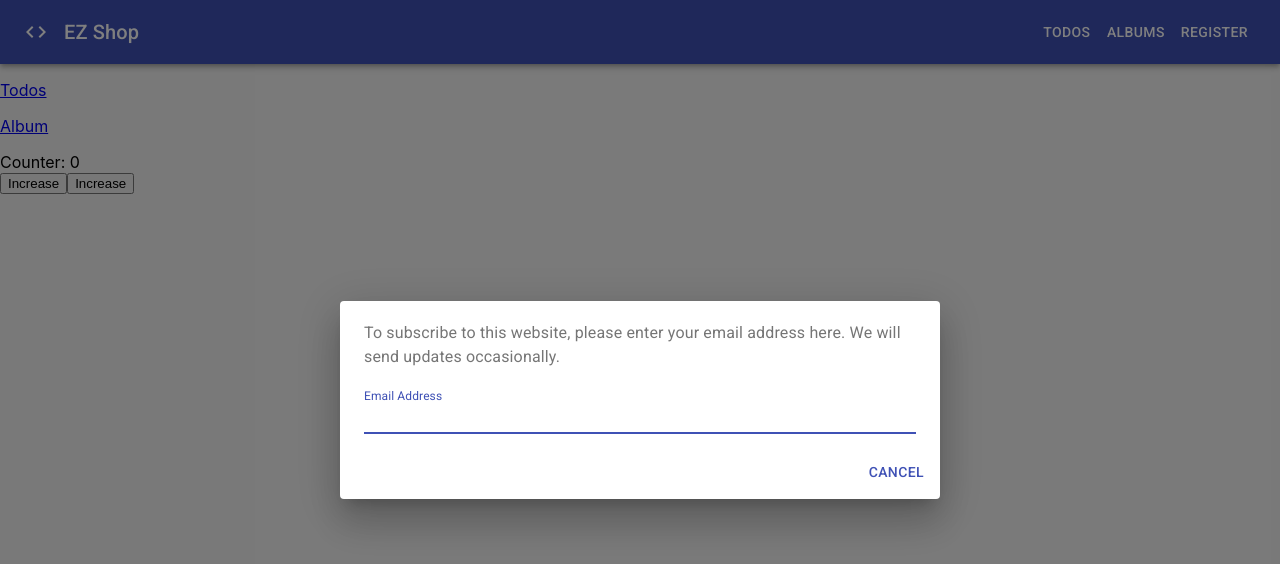
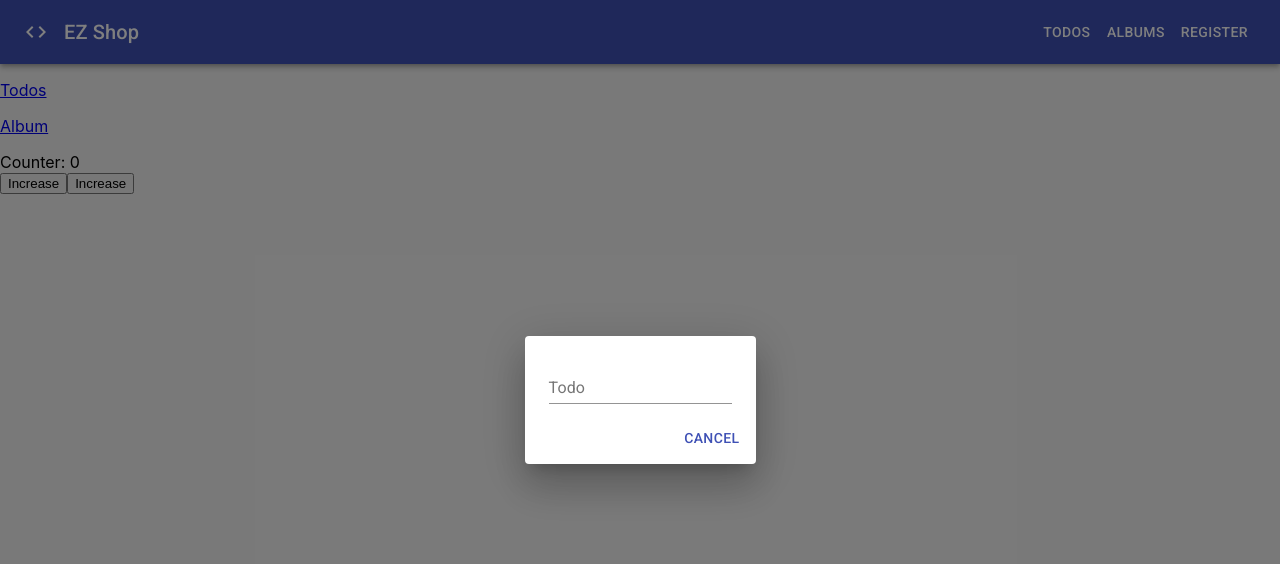
Before and after one commit to nghiemph95/React_Learning, a React (Create React App) app in the folder 02_react_learning/learn_reactjs_next/: page / in a window 1280 px wide. Both pictures are taken after a click on the button "REGISTER". Shown: the top 564 px of the page. Built offline with nearby package versions, Linux system fonts and the light colour scheme; no server answers.

Commit message:
Updated: 22-01-2023 21:07:27

```diff
--- a/02_react_learning/learn_reactjs_next/src/components/Header/index.jsx
+++ b/02_react_learning/learn_reactjs_next/src/components/Header/index.jsx
@@ -1,17 +1,17 @@
 import AppBar from '@material-ui/core/AppBar';
 import Button from '@material-ui/core/Button';
-import { makeStyles } from '@material-ui/core/styles';
-import Toolbar from '@material-ui/core/Toolbar';
-import Typography from '@material-ui/core/Typography';
-import CodeIcon from '@material-ui/icons/Code';
-import React, { useState } from 'react';
-import { Link, NavLink } from 'react-router-dom';
-import TextField from '@material-ui/core/TextField';
 import Dialog from '@material-ui/core/Dialog';
 import DialogActions from '@material-ui/core/DialogActions';
 import DialogContent from '@material-ui/core/DialogContent';
 import DialogContentText from '@material-ui/core/DialogContentText';
-import DialogTitle from '@material-ui/core/DialogTitle';
+import { makeStyles } from '@material-ui/core/styles';
+import TextField from '@material-ui/core/TextField';
+import Toolbar from '@material-ui/core/Toolbar';
+import Typography from '@material-ui/core/Typography';
+import CodeIcon from '@material-ui/icons/Code';
+import Register from 'features/Auth/components/Register';
+import React, { useState } from 'react';
+import { Link, NavLink } from 'react-router-dom';
 
 const useStyles = makeStyles((theme) => ({
   root: {
@@ -75,10 +75,7 @@ export default function Header() {
         aria-labelledby="form-dialog-title"
       >
         <DialogContent>
-          <DialogContentText>
-            To subscribe to this website, please enter your email address here. We will send updates occasionally.
-          </DialogContentText>
-          <TextField autoFocus margin="dense" id="name" label="Email Address" type="email" fullWidth />
+          <Register />
         </DialogContent>
 
         <DialogActions>
--- /dev/null
+++ b/02_react_learning/learn_reactjs_next/src/features/Auth/components/Register/index.jsx
@@ -0,0 +1,18 @@
+import React from 'react';
+import PropTypes from 'prop-types';
+import RegisterForm from '../RegisterForm';
+
+Register.propTypes = {};
+
+function Register(props) {
+  const handleSubmit = (values) => {
+    console.log('Form Submit', values);
+  };
+  return (
+    <div>
+      <RegisterForm onSubmit={handleSubmit} />
+    </div>
+  );
+}
+
+export default Register;
--- /dev/null
+++ b/02_react_learning/learn_reactjs_next/src/features/Auth/components/RegisterForm/index.jsx
@@ -0,0 +1,44 @@
+import { yupResolver } from '@hookform/resolvers/yup';
+import InputField from 'components/form-controls/InputField';
+import PropTypes from 'prop-types';
+import React from 'react';
+import { useForm } from 'react-hook-form';
+import * as yup from 'yup';
+
+RegisterForm.propTypes = {
+  onSubmit: PropTypes.func,
+};
+
+function RegisterForm(props) {
+  /** Validation */
+  const schema = yup.object().shape({
+    title: yup.string().required('Please enter title!').min(5, 'Title is to short'),
+  });
+
+  const form = useForm({
+    /** Nếu không khai báo defaultValue thì nó sẽ hiểu là undefined (uncontrol) */
+    defaultValues: {
+      title: '',
+    },
+    resolver: yupResolver(schema),
+  });
+
+  /** Handle Submit */
+  const handleSubmit = (values) => {
+    const { onSubmit } = props;
+
+    if (onSubmit) {
+      onSubmit(values);
+    }
+
+    form.reset();
+  };
+
+  return (
+    <form onSubmit={form.handleSubmit(handleSubmit)}>
+      <InputField name="title" form={form} label="Todo" />
+    </form>
+  );
+}
+
+export default RegisterForm;
```
Also changed, not shown: 02_react_learning/learn_reactjs_next/src/features/Auth/index.jsx (added).
